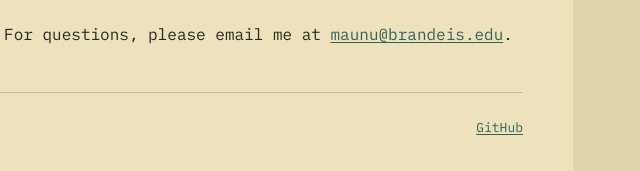
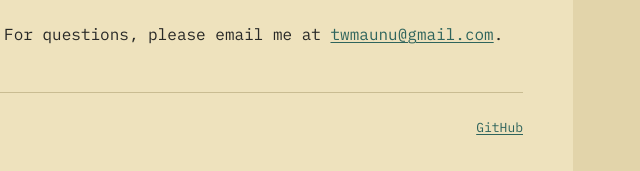
Before and after one commit to twmaunu/twmaunu.github.io, a plain HTML site: page index.html in a window 1280 px wide. Shown: the part 985-1156 px from the top of the page, 617-1257 px from the left. Drawn offline with Linux system fonts and the light colour scheme.

Commit message:
Update index.html

```diff
--- a/index.html
+++ b/index.html
@@ -57,7 +57,7 @@
           </section>
 
           <!-- <p class="teaching-link">You can also find my <a href="teaching.html">teaching archive</a>.</p> -->
-          <p id="contact">For questions, please email me at <a href="mailto:maunu@brandeis.edu">maunu@brandeis.edu</a>.</p>
+          <p id="contact">For questions, please email me at <a href="mailto:twmaunu@gmail.com">twmaunu@gmail.com</a>.</p>
         </div>
       </div>
     </main>
```
